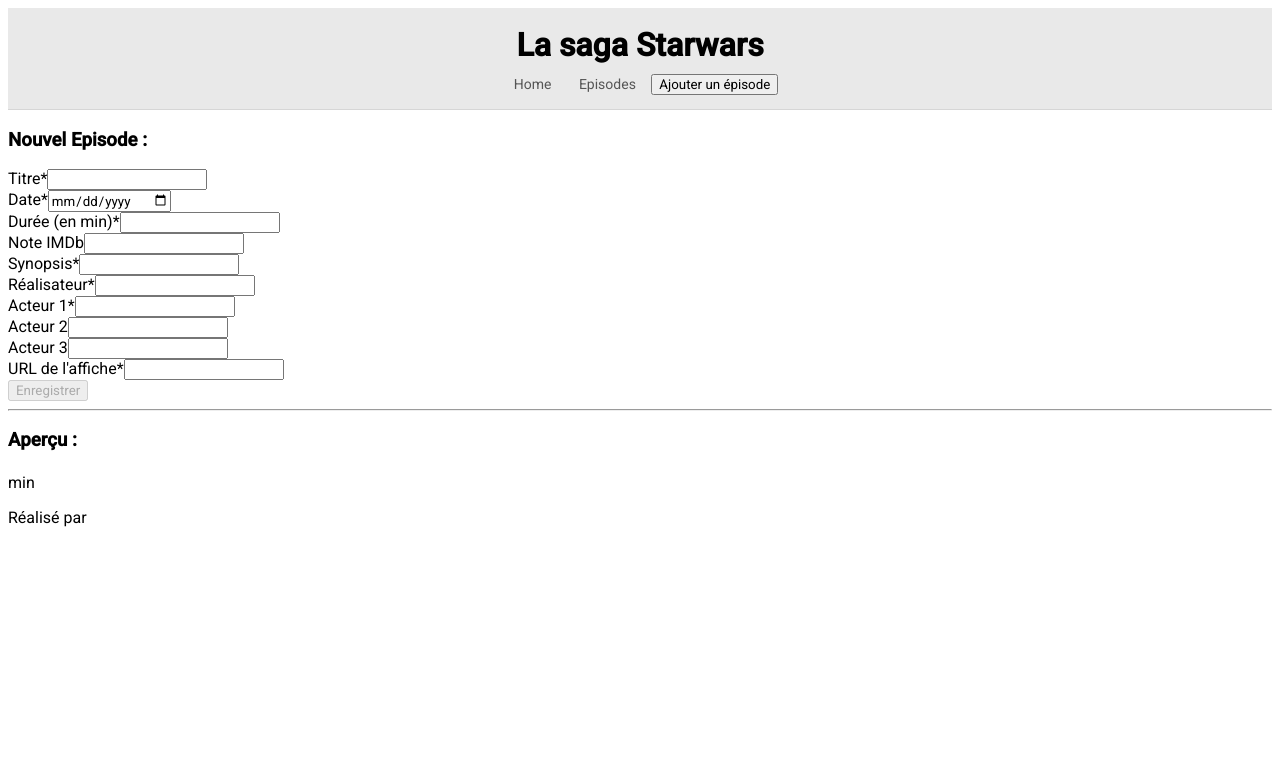
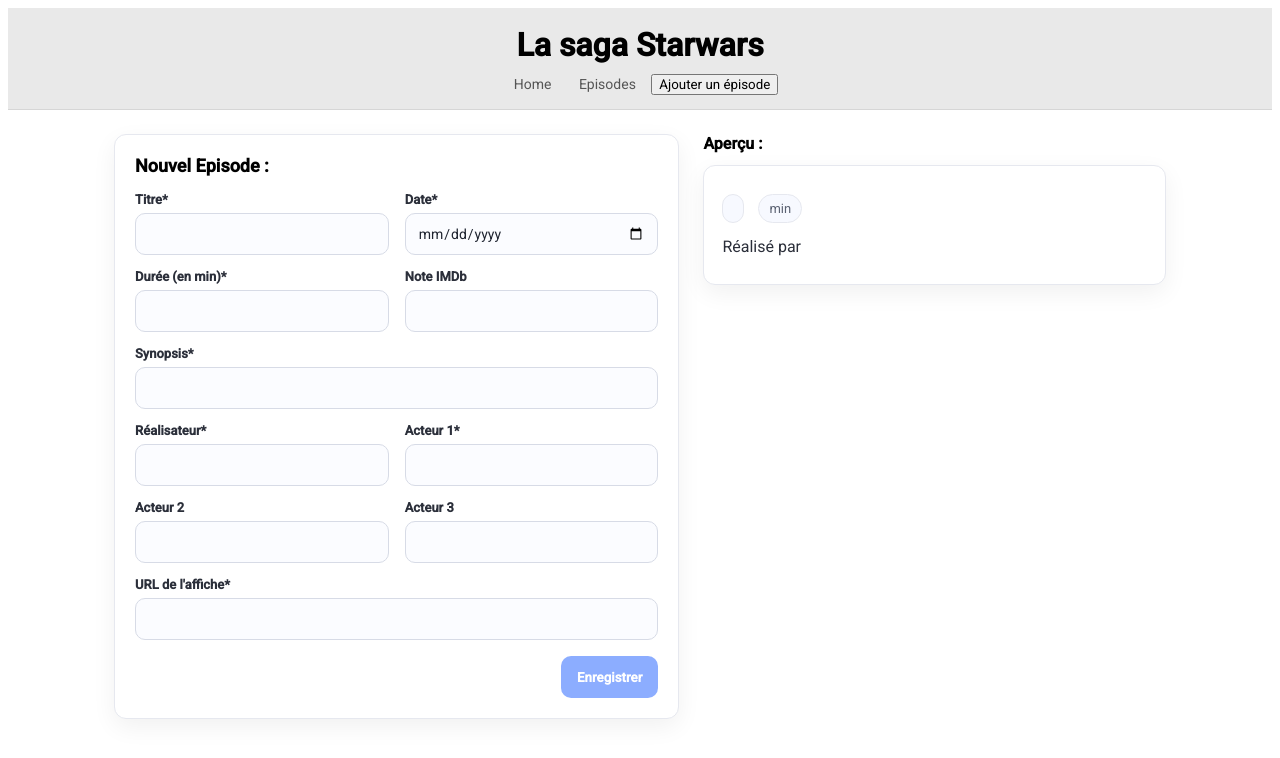
Before and after one commit to Sihtta/Angular, an Angular app: page /new-episode in a window 1280 px wide. Shown: the top 758 px of the page. Built offline with nearby package versions, Linux system fonts and the light colour scheme.

Commit message:
Ajout directive pour supprimer un épisode

```diff
--- /dev/null
+++ b/src/app/confirm-click.directive.ts
@@ -0,0 +1,16 @@
+import { Directive, EventEmitter, HostListener, Input, Output } from '@angular/core';
+
+@Directive({
+  selector: '[appConfirmClick]',
+})
+export class ConfirmClickDirective {
+  @Input('appConfirmClick') message: string = 'Confirmer ?';
+  @Output() confirmed = new EventEmitter<void>();
+
+  @HostListener('click', ['$event'])
+  onClick(event: MouseEvent) {
+    event.stopPropagation();
+    const ok = window.confirm(this.message);
+    if (ok) this.confirmed.emit();
+  }
+}
--- a/src/app/episode-list/episode-list.component.html
+++ b/src/app/episode-list/episode-list.component.html
@@ -1,3 +1,3 @@
 <div class="episodes-container">
-  <app-episode *ngFor="let ep of episodes" [episode]="ep"></app-episode>
+  <app-episode *ngFor="let ep of episodes" [episode]="ep" (delete)="onDelete($event)"></app-episode>
 </div>
--- a/src/app/episode-list/episode-list.component.ts
+++ b/src/app/episode-list/episode-list.component.ts
@@ -14,6 +14,15 @@
   episodes: Episode[] = [];
 
   constructor(private episodesService: EpisodesService) {
+    this.refresh();
+  }
+
+  onDelete(id: number) {
+    this.episodesService.deleteEpisodeById(id);
+    this.refresh();
+  }
+
+  private refresh() {
     this.episodes = this.episodesService
       .getAllEpisodes()
       .filter(e => Number(e.note) > 8.5);
--- a/src/app/episode/episode.component.html
+++ b/src/app/episode/episode.component.html
@@ -1,3 +1,4 @@
+<div class="episode-card">
 <div class="movie-card">
   <h2 class="title">{{ episode.titre }}</h2>
 
@@ -5,3 +6,11 @@
 
   <a class="details-btn" [routerLink]="['/episodes', episode.id]">Détails</a>
 </div>
+  <button
+    type="button"
+    class="btn-delete"
+    [appConfirmClick]="'Supprimer l’épisode : ' + episode.titre + ' ?'"
+    (confirmed)="onDeleteConfirmed()">
+    Supprimer
+  </button>
+</div>
--- a/src/app/episode/episode.component.scss
+++ b/src/app/episode/episode.component.scss
@@ -109,3 +109,16 @@
 .details-btn:hover {
   background: #ddd;
 }
+
+.btn-delete {
+  margin-top: 10px;
+  padding: 8px 12px;
+  border: 1px solid #2c2c2c;
+  background: #fff1f1;
+  border-radius: 10px;
+  cursor: pointer;
+}
+
+.btn-delete:hover {
+  filter: brightness(0.98);
+}
--- a/src/app/episode/episode.component.ts
+++ b/src/app/episode/episode.component.ts
@@ -1,15 +1,22 @@
-import { Component, Input } from '@angular/core';
+import { Component, EventEmitter, Input, Output } from '@angular/core';
 import { CommonModule } from '@angular/common';
 import { RouterLink } from '@angular/router';
 import { Episode } from '../services/episodes.service';
+import { ConfirmClickDirective } from '../confirm-click.directive';
 
 @Component({
   selector: 'app-episode',
   standalone: true,
-  imports: [CommonModule, RouterLink],
+  imports: [CommonModule, RouterLink, ConfirmClickDirective],
   templateUrl: './episode.component.html',
   styleUrl: './episode.component.scss',
 })
 export class EpisodeComponent {
   @Input({ required: true }) episode!: Episode;
+
+  @Output() delete = new EventEmitter<number>();
+
+  onDeleteConfirmed() {
+    this.delete.emit(this.episode.id);
+  }
 }
--- a/src/app/new-episode/new-episode.component.html
+++ b/src/app/new-episode/new-episode.component.html
@@ -1,6 +1,8 @@
+<div class="page">
   <form [formGroup]="episodeForm" (ngSubmit)="onSubmit()" class="episode-form">
     <h3>Nouvel Episode :</h3>
 
+    <div class="form-grid">
       <div class="form-group">
         <label for="titre">Titre*</label>
         <input id="titre" type="text" formControlName="titre" />
@@ -21,7 +23,7 @@
         <input id="note" type="number" step="0.1" formControlName="note" />
       </div>
 
-  <div class="form-group">
+      <div class="form-group full">
         <label for="synopsis">Synopsis*</label>
         <input id="synopsis" type="text" formControlName="synopsis" />
       </div>
@@ -46,9 +48,10 @@
         <input id="acteur3" type="text" formControlName="acteur3" />
       </div>
 
-  <div class="form-group">
+      <div class="form-group full">
         <label for="url">URL de l'affiche*</label>
         <input id="url" type="text" formControlName="url" />
+      </div>
     </div>
 
     @if (episodeForm.invalid && episodeForm.touched) {
@@ -57,31 +60,35 @@
       </div>
     }
 
-  <button type="submit" [disabled]="episodeForm.invalid">
-    Enregistrer
-  </button>
+    <div class="actions">
+      <button type="submit" [disabled]="episodeForm.invalid">Enregistrer</button>
+    </div>
   </form>
 
-<hr>
-
+  <aside class="preview">
     <h3>Aperçu :</h3>
 
     <div class="preview-card">
       <h4>{{ previewEpisode.titre }}</h4>
-  <p>{{ previewEpisode.date }}</p>
-  <p>{{ previewEpisode.duree }} min</p>
-  <img *ngIf="previewEpisode.url" [src]="previewEpisode.url" width="150" />
+
+      <div class="preview-meta">
+        <span class="badge">{{ previewEpisode.date }}</span>
+        <span class="badge">{{ previewEpisode.duree }} min</span>
+        @if (previewEpisode.note) {
+          <span class="badge">IMDb {{ previewEpisode.note }}</span>
+        }
+      </div>
+
+      <img *ngIf="previewEpisode.url" [src]="previewEpisode.url" alt="Affiche" />
+
       <p>{{ previewEpisode.synopsis }}</p>
       <p>Réalisé par {{ previewEpisode.realisateur }}</p>
+
       <p>
         {{ previewEpisode.acteur1 }}
-
-    @if (previewEpisode.acteur2) {
-      , {{ previewEpisode.acteur2 }}
-    }
-
-    @if (previewEpisode.acteur3) {
-      , {{ previewEpisode.acteur3 }}
-    }
+        @if (previewEpisode.acteur2) { , {{ previewEpisode.acteur2 }} }
+        @if (previewEpisode.acteur3) { , {{ previewEpisode.acteur3 }} }
       </p>
     </div>
+  </aside>
+</div>
--- a/src/app/new-episode/new-episode.component.scss
+++ b/src/app/new-episode/new-episode.component.scss
@@ -1,6 +1,187 @@
+/* Layout global: 2 colonnes (form à gauche, preview à droite) */
+:host {
+  display: block;
+  padding: 24px;
+  max-width: 1100px;
+  margin: 0 auto;
+  box-sizing: border-box;
+}
+
+.page {
+  display: grid;
+  grid-template-columns: 1.1fr 0.9fr;
+  gap: 24px;
+  align-items: start;
+}
+
+/* --- Form --- */
+.episode-form {
+  background: #ffffff;
+  border: 1px solid #e6e8ef;
+  border-radius: 12px;
+  padding: 20px;
+  box-shadow: 0 8px 24px rgba(0, 0, 0, 0.06);
+}
+
+.episode-form h3 {
+  margin: 0 0 16px;
+  font-size: 18px;
+  font-weight: 600;
+}
+
+.form-grid {
+  display: grid;
+  grid-template-columns: 1fr 1fr;
+  gap: 14px 16px;
+}
+
+/* Champs plus larges (synopsis, url) */
+.form-grid .full {
+  grid-column: 1 / -1;
+}
+
+.form-group {
+  display: flex;
+  flex-direction: column;
+  gap: 6px;
+}
+
+label {
+  font-size: 13px;
+  color: #2b2f3a;
+  font-weight: 600;
+}
+
+input {
+  height: 40px;
+  padding: 0 12px;
+  border: 1px solid #d7dbe6;
+  border-radius: 10px;
+  background: #fbfcff;
+  outline: none;
+  transition: border-color 0.15s, box-shadow 0.15s, background 0.15s;
+  font-size: 14px;
+  color: #1f2430;
+}
+
+input:focus {
+  border-color: #5b87ff;
+  box-shadow: 0 0 0 4px rgba(91, 135, 255, 0.15);
+  background: #fff;
+}
+
 .help-block {
-  left: 0;
-  bottom: 0;
-  font-size: 14px;
-  color: red;
+  margin-top: 12px;
+  padding: 10px 12px;
+  border-radius: 10px;
+  background: #fff1f1;
+  border: 1px solid #ffd0d0;
+  color: #a31919;
+  font-size: 13px;
 }
+
+/* Actions */
+.actions {
+  margin-top: 16px;
+  display: flex;
+  justify-content: flex-end;
+}
+
+button[type="submit"] {
+  height: 42px;
+  padding: 0 16px;
+  border: none;
+  border-radius: 10px;
+  background: #2f6bff;
+  color: #fff;
+  font-weight: 600;
+  cursor: pointer;
+  transition: transform 0.05s, opacity 0.15s, background 0.15s;
+}
+
+button[type="submit"]:hover {
+  background: #285ee0;
+}
+
+button[type="submit"]:active {
+  transform: translateY(1px);
+}
+
+button[type="submit"]:disabled {
+  opacity: 0.55;
+  cursor: not-allowed;
+}
+
+/* --- Preview (à droite) --- */
+.preview {
+  position: sticky;
+  top: 24px;
+}
+
+.preview h3 {
+  margin: 0 0 12px;
+  font-size: 16px;
+  font-weight: 700;
+}
+
+.preview-card {
+  background: #ffffff;
+  border: 1px solid #e6e8ef;
+  border-radius: 12px;
+  padding: 18px;
+  box-shadow: 0 8px 24px rgba(0, 0, 0, 0.06);
+}
+
+.preview-card h4 {
+  margin: 0 0 10px;
+  font-size: 18px;
+  font-weight: 700;
+}
+
+.preview-meta {
+  display: flex;
+  flex-wrap: wrap;
+  gap: 10px 14px;
+  margin-bottom: 12px;
+  color: #5b6272;
+  font-size: 13px;
+}
+
+.badge {
+  display: inline-flex;
+  align-items: center;
+  gap: 6px;
+  padding: 6px 10px;
+  border-radius: 999px;
+  border: 1px solid #e6e8ef;
+  background: #f7f9ff;
+}
+
+.preview-card img {
+  display: block;
+  width: 100%;
+  max-width: 280px;
+  border-radius: 10px;
+  border: 1px solid #e6e8ef;
+  margin: 10px 0 12px;
+  object-fit: cover;
+}
+
+.preview-card p {
+  margin: 8px 0;
+  color: #2b2f3a;
+  line-height: 1.45;
+}
+
+/* Responsive */
+@media (max-width: 900px) {
+  .page {
+    grid-template-columns: 1fr;
+  }
+  .preview {
+    position: static;
+  }
+  .form-grid {
+    grid-template-columns: 1fr;
+  }
+}
--- a/src/app/services/episodes.service.ts
+++ b/src/app/services/episodes.service.ts
@@ -108,4 +108,8 @@
     newEpisode.liked = false;
     this.episodes.push(newEpisode);
   }
+
+  deleteEpisodeById(id: number): void {
+    this.episodes = this.episodes.filter(e => e.id !== id);
+  }
 }
```
Lines whose indentation alone changed are shown as unchanged.
